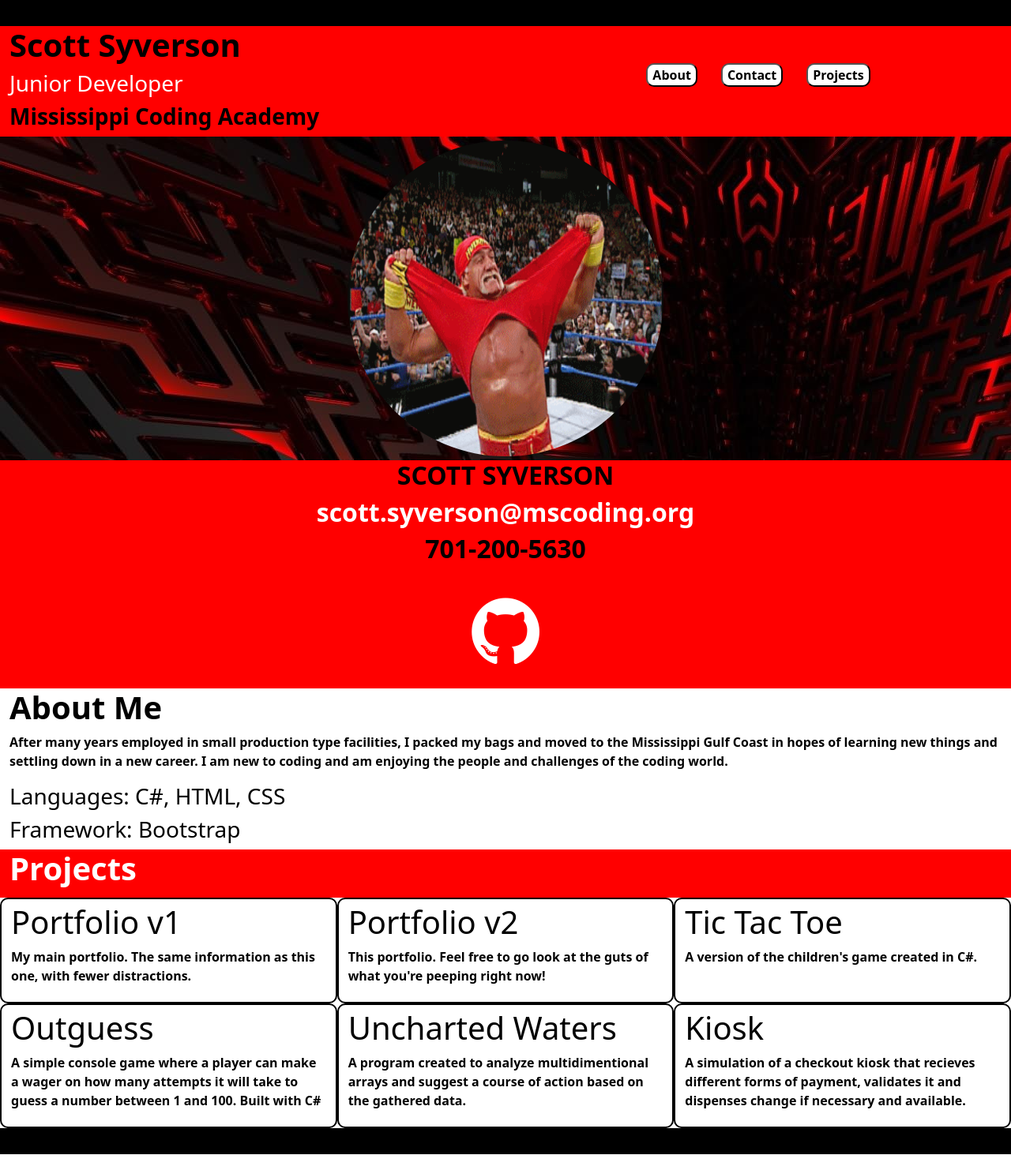
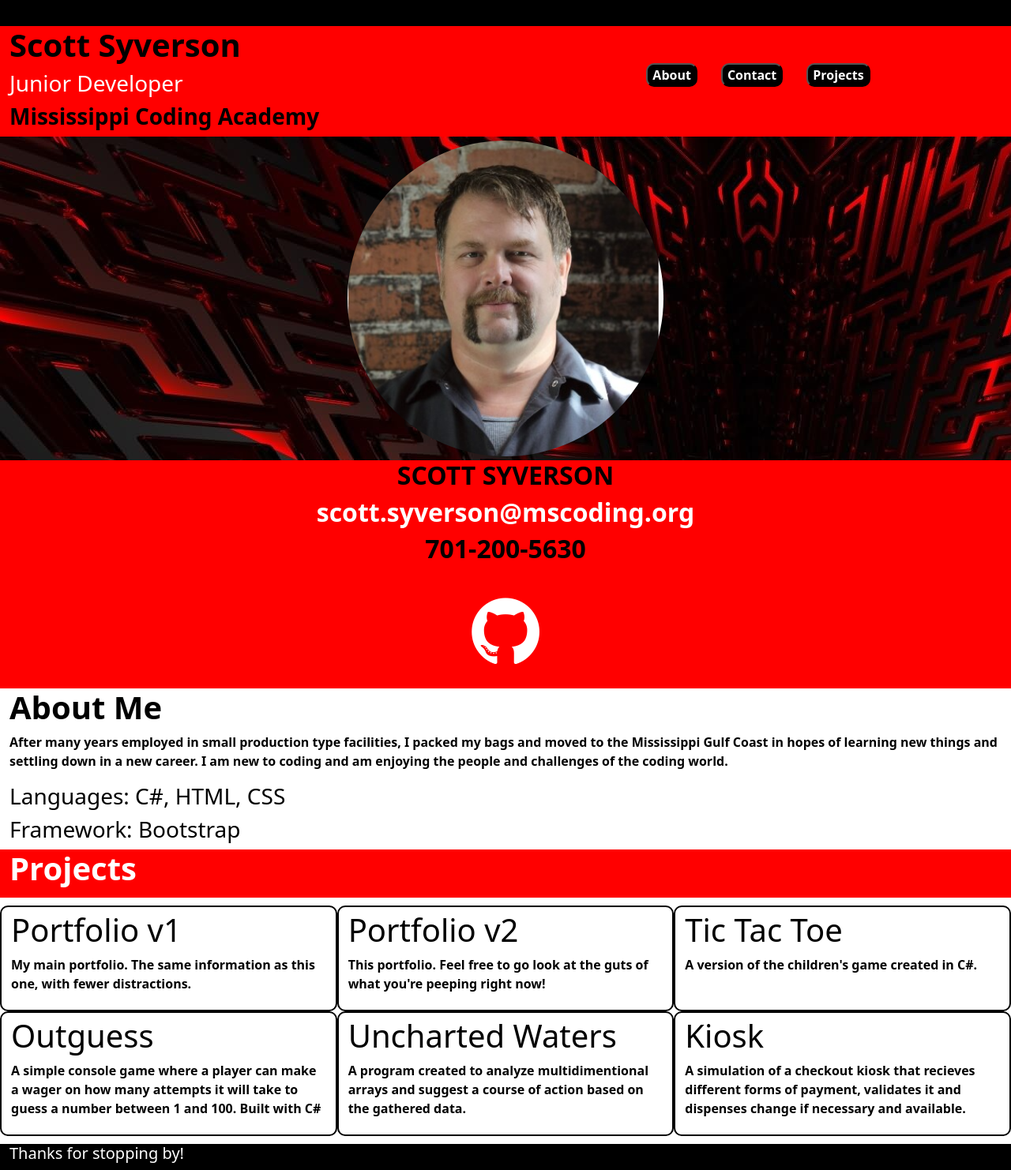
Before and after one commit to ScottSyverson/AnotherPortfolio, a plain HTML site: page index.html in a window 1280 px wide. Shown: the whole page at 79% size. Drawn offline with Linux system fonts and the light colour scheme.

Commit message:
new picture
update picture and cleaned up some spacing

```diff
--- a/index.html
+++ b/index.html
@@ -43,7 +43,7 @@
     </div><!--end top-bar-->
 
     <div class="picture">
-        <img src="Hogan.gif" alt="">
+        <img src="headshot-closer.png" alt="">
     </div>
 
     <div class="contact" id="contact">
@@ -131,7 +131,7 @@
     </div>
 
     <div class="very-bottom-bar container-fluid">
-        <h5>this be a hidden message</h5>
+        <h5>Thanks for stopping by!</h5>
     </div>
 
 </body>
--- a/style.css
+++ b/style.css
@@ -31,8 +31,8 @@
 
 .nav-buttons button {
     border-radius: 10px;
-    background-color: white;
-    color: black;
+    background-color: black;
+    color: white;
 }
 
 .picture {
@@ -78,6 +78,7 @@
 .projects-header {
     background-color: red;
     color: white;
+    margin-bottom: 10px;
 
     padding-bottom: 5px;
 }
@@ -109,8 +110,9 @@
 
 .very-bottom-bar {
     background-color: black;
-    color: black;
+    color: white;
     padding-bottom: 1px;
+    margin-top: 10px;
 
 
 }
```
Also changed, not shown: headshot-closer.png (added), s.Syverson.jpg (added).
